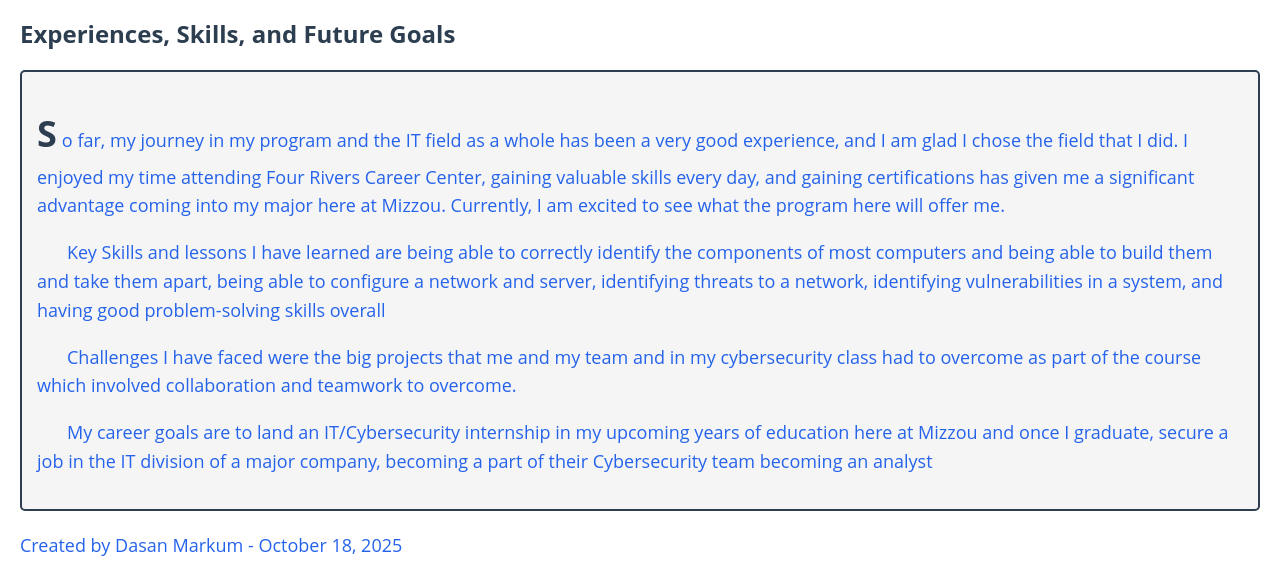
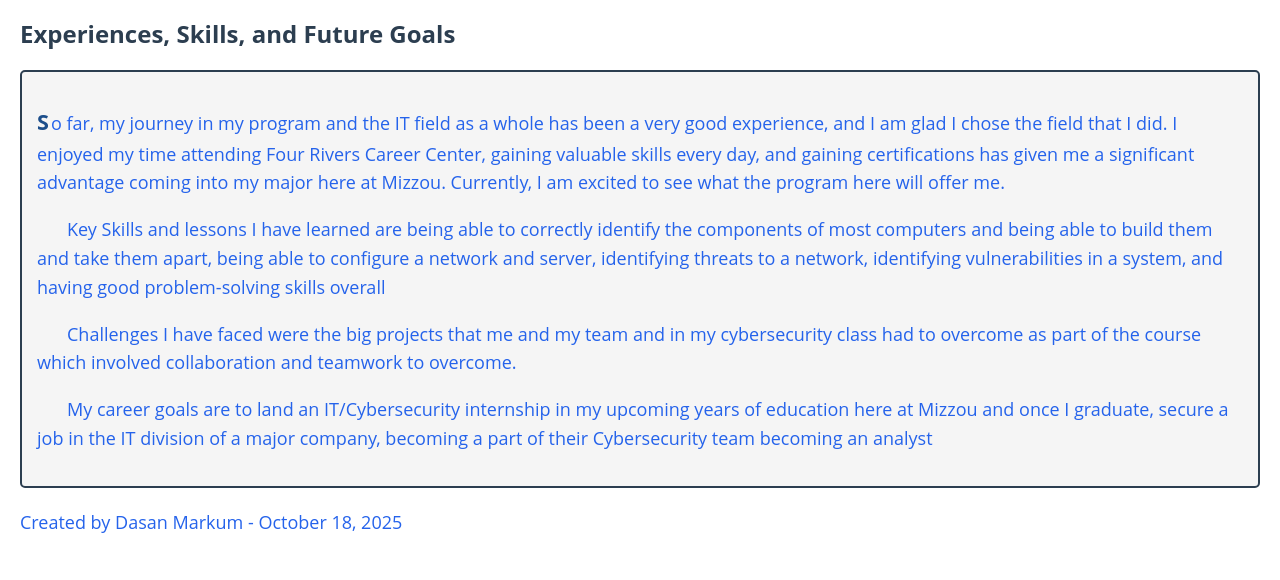
Before and after one commit to DasanMarkum07/DasanMarkum07.github.io, a plain HTML site: page webdevelopment/reflection.html in a window 1280 px wide. Shown: the part 269-849 px from the top of the page. After the commit the page ends 826 px from the top, so only its background shows below. Drawn offline with Linux system fonts and the light colour scheme.

Commit message:
Add files via upload

```diff
--- a/webdevelopment/style.css
+++ b/webdevelopment/style.css
@@ -110,11 +110,11 @@ p {
 
 /* Style the first letter of the first paragraph differently */
 .reflection-box p.intro::first-letter {
-    font-size: 2em;
     font-weight: bold;
-    color: #2c3e50;
+    color: #1c4e8b;
+    font-size: 1.2em;
     float: none;
-    margin-right: 5px;
+    margin-right: 2px;
 }
 
 /*Indent the first line of every other paragraph inside the reflection box*/
```
